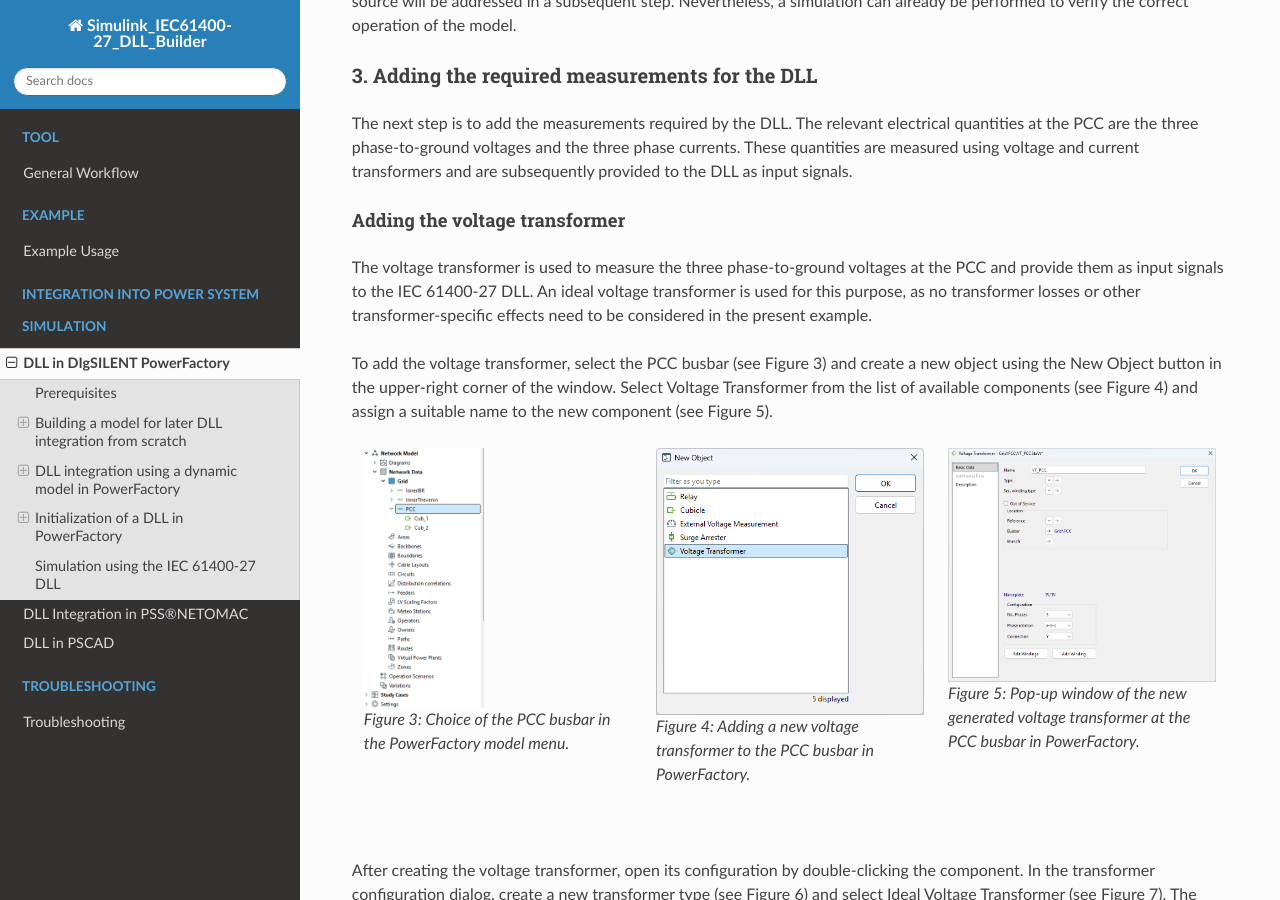
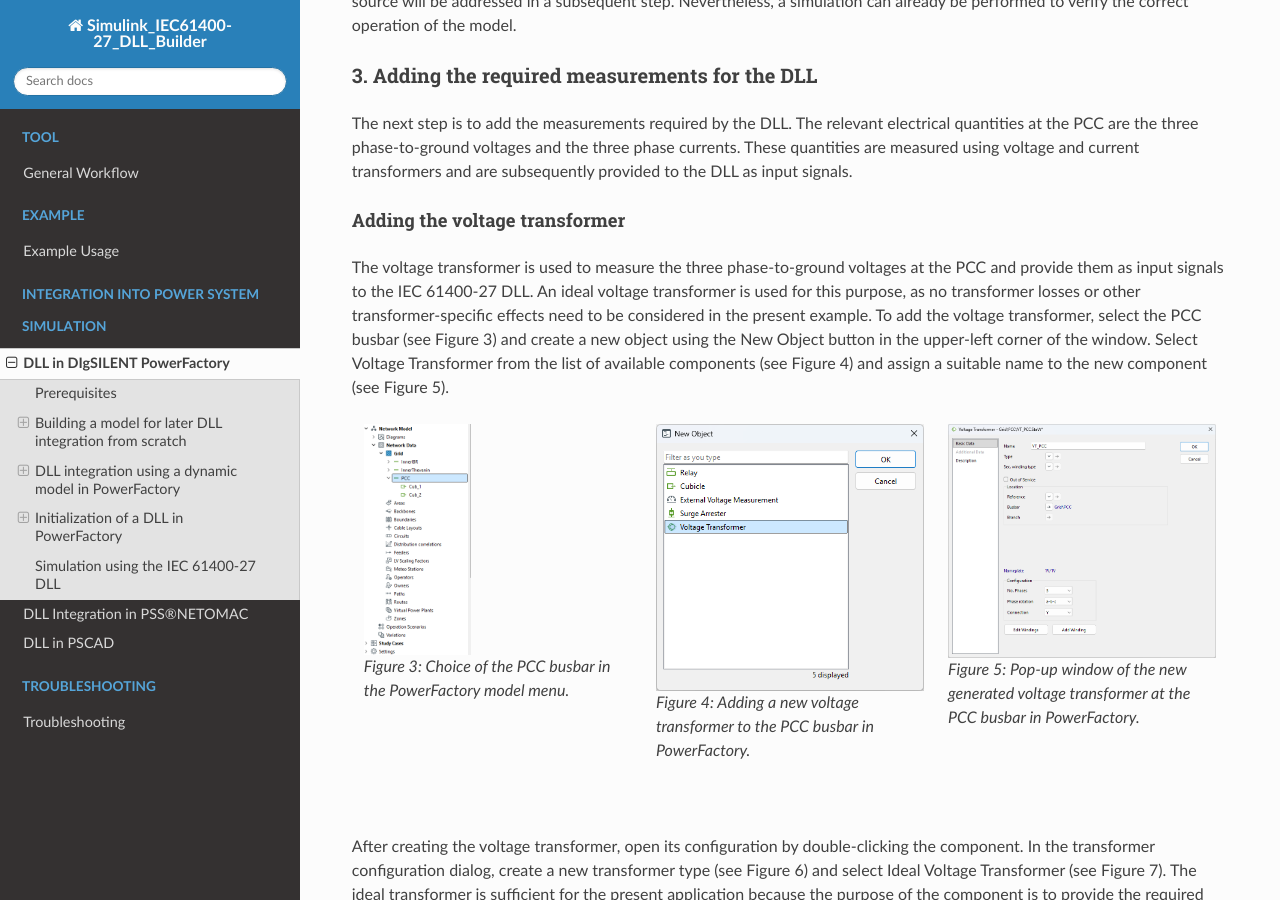
Before and after one commit to Institute-of-Electrical-Energy-Systems/SIMULINK_DLL_Builder, a Sphinx documentation site: the page built from docs/DLL_in_PF.rst, in a window 1280 px wide and 900 px high, scrolled down 1741 px. Built offline with Sphinx 7.4.7 and the Read the Docs theme 3.1.0, drawn with Linux system fonts in a browser that asks for light colours; formulas are drawn with MathJax 3.

Commit message:
Update DLL_in_PF.rst

```diff
--- a/docs/DLL_in_PF.rst
+++ b/docs/DLL_in_PF.rst
@@ -66,8 +66,7 @@ Adding the voltage transformer
 ''''''''''''''''''''''''''''''
 The voltage transformer is used to measure the three phase-to-ground voltages at the PCC and provide them as input signals to the IEC 61400-27 DLL.
 An ideal voltage transformer is used for this purpose, as no transformer losses or other transformer-specific effects need to be considered in the present example.
-
-To add the voltage transformer, select the PCC busbar (see Figure 3) and create a new object using the New Object button in the upper-right corner of the window.
+To add the voltage transformer, select the PCC busbar (see Figure 3) and create a new object using the New Object button in the upper-left corner of the window.
 Select Voltage Transformer from the list of available components (see Figure 4) and assign a suitable name to the new component (see Figure 5).
 
 .. grid:: 3
@@ -76,7 +75,7 @@ Select Voltage Transformer from the list of available components (see Figure 4)
 
       ..  figure:: ./images/PowerFactory/PCCPowerFactory.png
             :alt: Choice of the PCC busbar in the PowerFactory model menu.
-            :width: 45%
+            :width: 40%
 
             Figure 3: Choice of the PCC busbar in the PowerFactory model menu.
 
```
